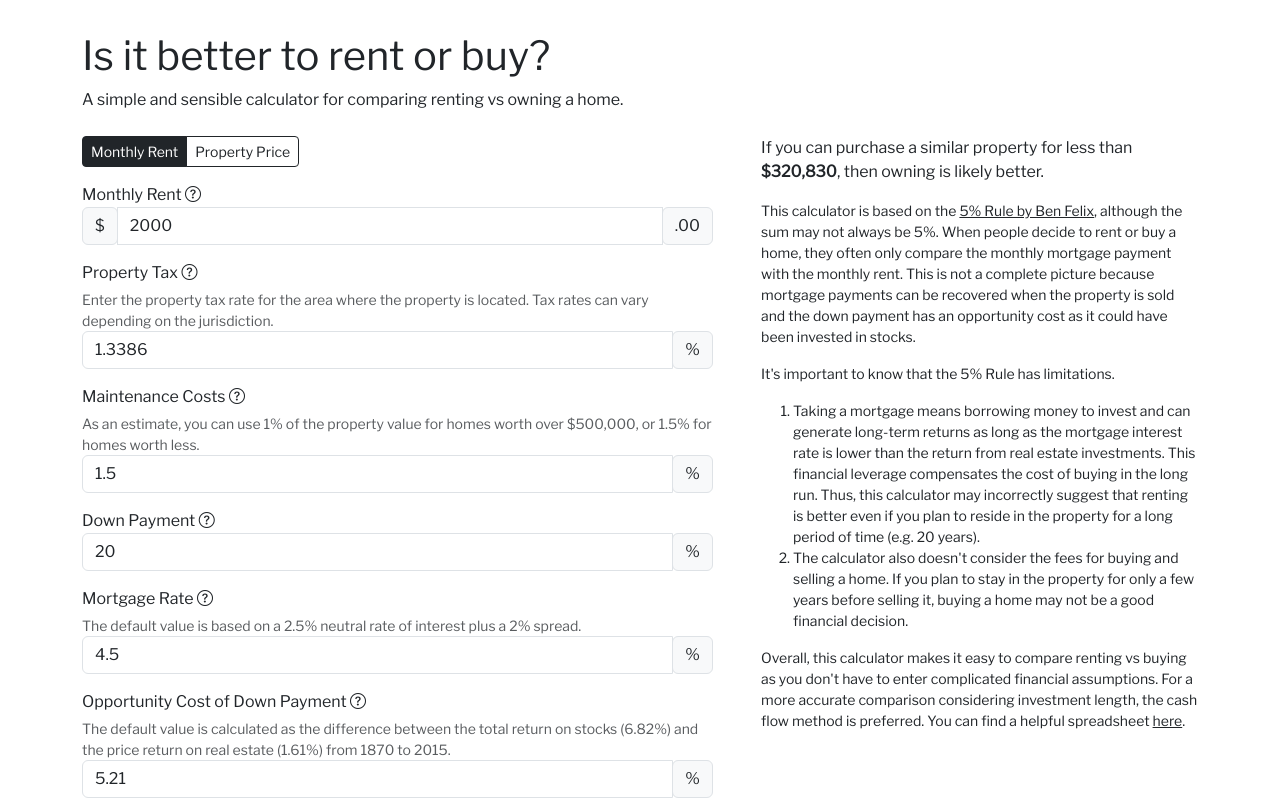
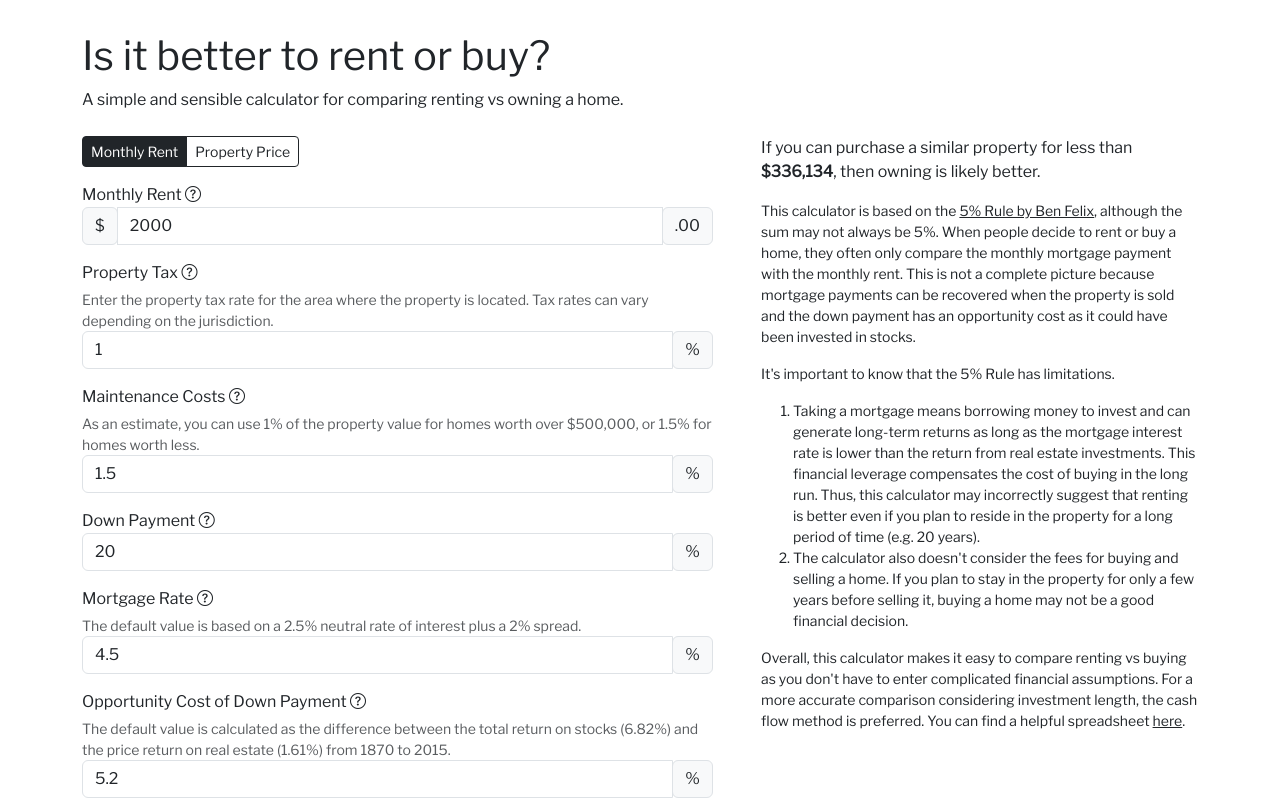
Before and after one commit to low-earth-orbit/rent-vs-buy, a React (Create React App) app: page / in a window 1280 px wide. Shown: the top 800 px of the page. Built offline with nearby package versions, Linux system fonts and the light colour scheme.

Commit message:
Change default values for inputs

```diff
--- a/src/components/Layout/Main.jsx
+++ b/src/components/Layout/Main.jsx
@@ -3,14 +3,14 @@ import { useState } from "react";
 const Main = () => {
   const [isRentSelected, setIsRentSelected] = useState(true);
 
-  const [price, setPrice] = useState(300000);
+  const [price, setPrice] = useState(500000);
   const [rent, setRent] = useState(2000);
-  const [propertyTax, setPropertyTax] = useState(1.3386);
+  const [propertyTax, setPropertyTax] = useState(1.0);
   const [maintenanceCosts, setMaintenanceCosts] = useState(1.5);
   const [downPayment, setDownPayment] = useState(20);
   const [mortgageRate, setMortgageRate] = useState(4.5);
   const [opportunityCostOfDownPayment, setOpportunityCostOfDownPayment] =
-    useState(5.21);
+    useState(5.2);
 
   const calculateFairPrice = (
     rent,
```
